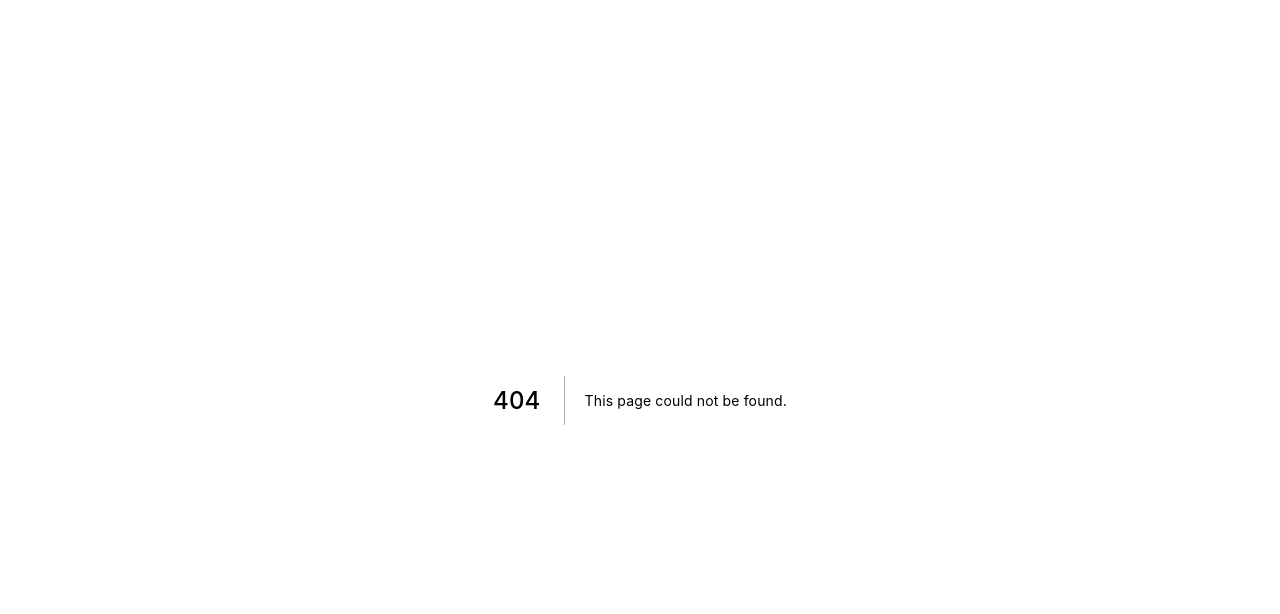
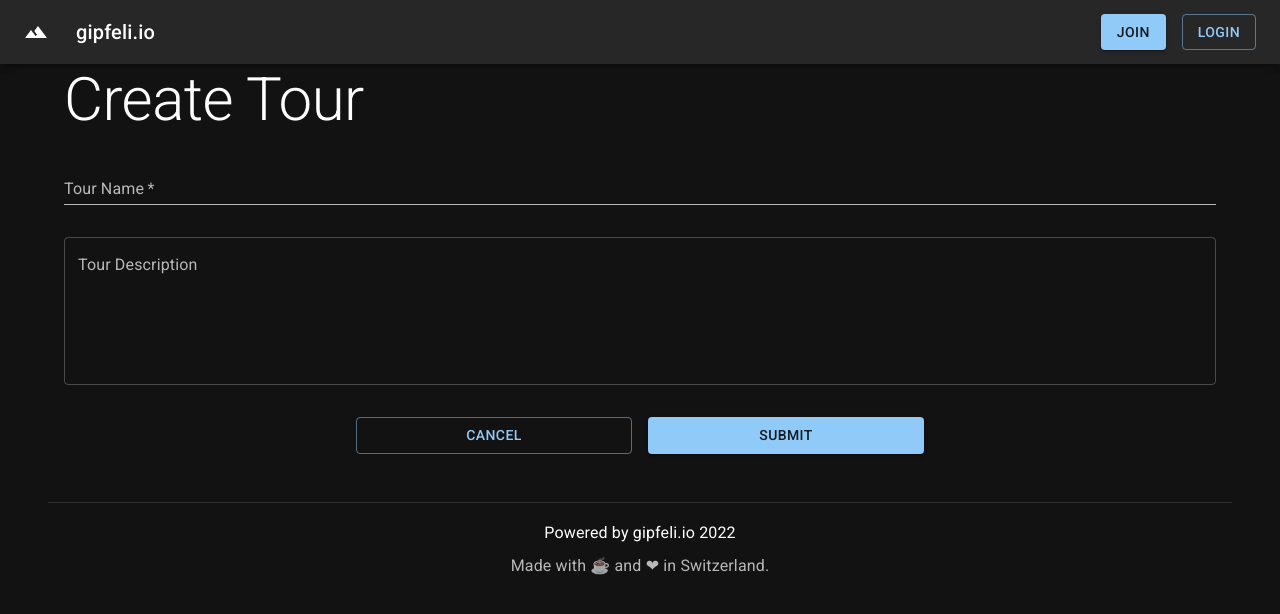
Before and after one commit to gipfeli-io/gipfeli-frontend, a Next.js app: page /app/create in a window 1280 px wide. Before the commit this address had no page. Shown: the top 614 px of the page. Built offline with nearby package versions, Linux system fonts and the light colour scheme; no server answers; a web font is replaced by a local one.

Commit message:
Add create view and button

```diff
--- a/src/components/app/TourForm.tsx
+++ b/src/components/app/TourForm.tsx
@@ -1,21 +1,24 @@
 import {Tour} from "../../types/tour";
 import {Button, Grid, TextField} from "@mui/material";
 import React, {ChangeEvent, useState} from "react";
-import {generators} from "openid-client";
-import {setState} from "jest-circus";
+import {useRouter} from "next/router";
 
 type formProps = {
     tour: Tour
 }
 
 export default function TourForm({tour}: formProps) { //todo: add enum for form type
+    const router = useRouter();
 
     const saveTour = async (event: any) => {
-        event.preventDefault();
-        console.log('saveTour:', currentTour);
+        event.preventDefault()
+        console.log('saveTour:', currentTour)
+        //todo: call service to save tour
     }
 
-    const [currentTour, updateValue] = useState(tour);
+    const cancel = () => router.push('/app')
+
+    const [currentTour, updateValue] = useState(tour)
 
     return <>
         <form onSubmit={saveTour}>
@@ -42,7 +45,7 @@ export default function TourForm({tour}: formProps) { //todo: add enum for form
             </Grid>
             <Grid container spacing={2} mt={2} direction={'row'} alignItems={'center'} justifyContent={'center'}>
                 <Grid item xs={12} sm={3}>
-                    <Button fullWidth variant="outlined">Cancel</Button>
+                    <Button fullWidth variant="outlined" onClick={cancel}>Cancel</Button>
                 </Grid>
                 <Grid item xs={12} sm={3}>
                     <Button type="submit" fullWidth variant="contained" color="primary">Submit</Button>
--- a/src/components/app/TourListActions.tsx
+++ b/src/components/app/TourListActions.tsx
@@ -10,7 +10,7 @@ export default function TourListActions(props: { id: string }) {
             <Link href={props.id} passHref>
                 <MuiLink><VisibilityIcon/></MuiLink>
             </Link>
-            <Link href="/app/edit/[id]" as={`/app/edit/${props.id}`} passHref>
+            <Link href={`/app/edit/${props.id}`} passHref>
                 <MuiLink><EditIcon/></MuiLink>
             </Link>
             <Link href={props.id} passHref>
--- /dev/null
+++ b/src/pages/app/create.tsx
@@ -0,0 +1,18 @@
+import AppPageLayout from "../../layouts/app-page-layout";
+import Typography from "@mui/material/Typography";
+import TourForm from "../../components/app/TourForm";
+import {Tour} from "../../types/tour";
+
+const NewTour = () => {
+    const tour: Tour = {} as Tour;
+    return (
+        <AppPageLayout>
+            <Typography variant="h2" gutterBottom component="div">
+                Create Tour
+            </Typography>
+            <TourForm tour={tour}/>
+        </AppPageLayout>
+    )
+}
+
+export default NewTour
```
Also changed, not shown: src/pages/app/index.tsx (+13 -3 lines).
